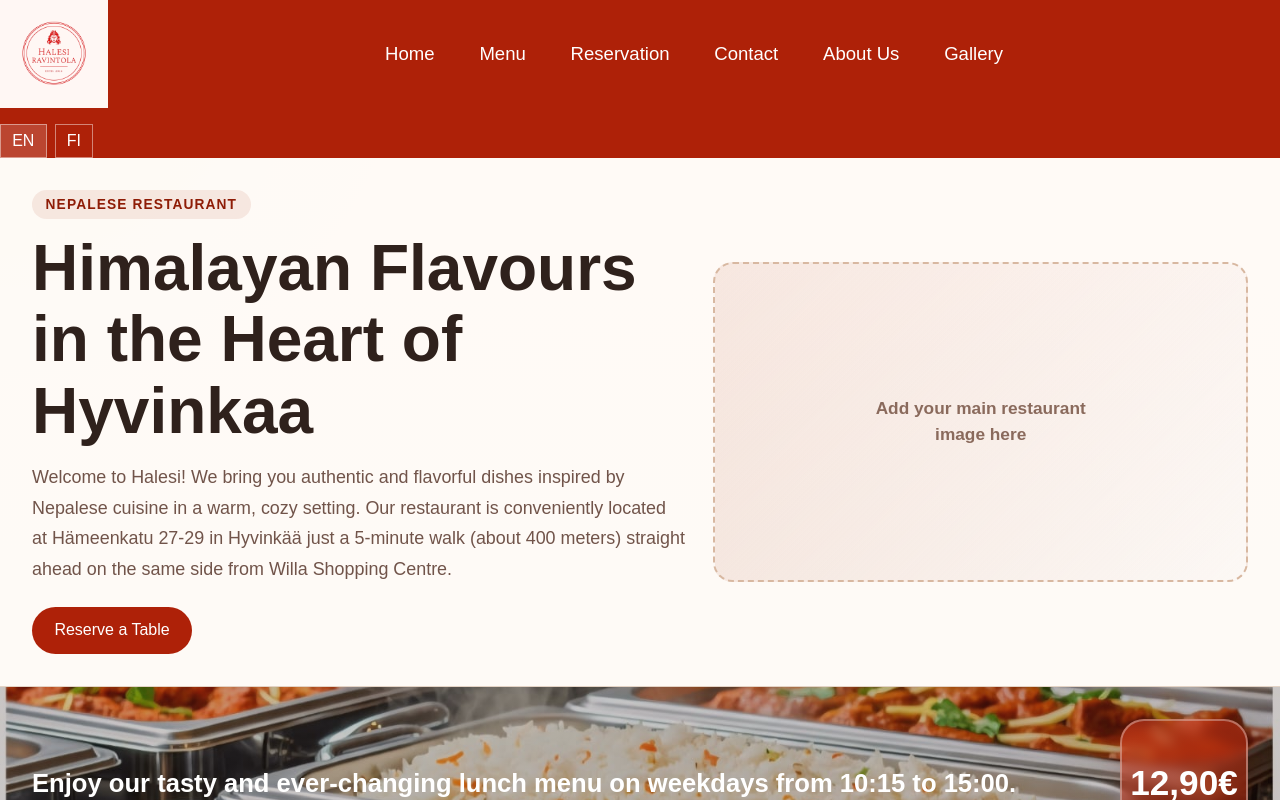
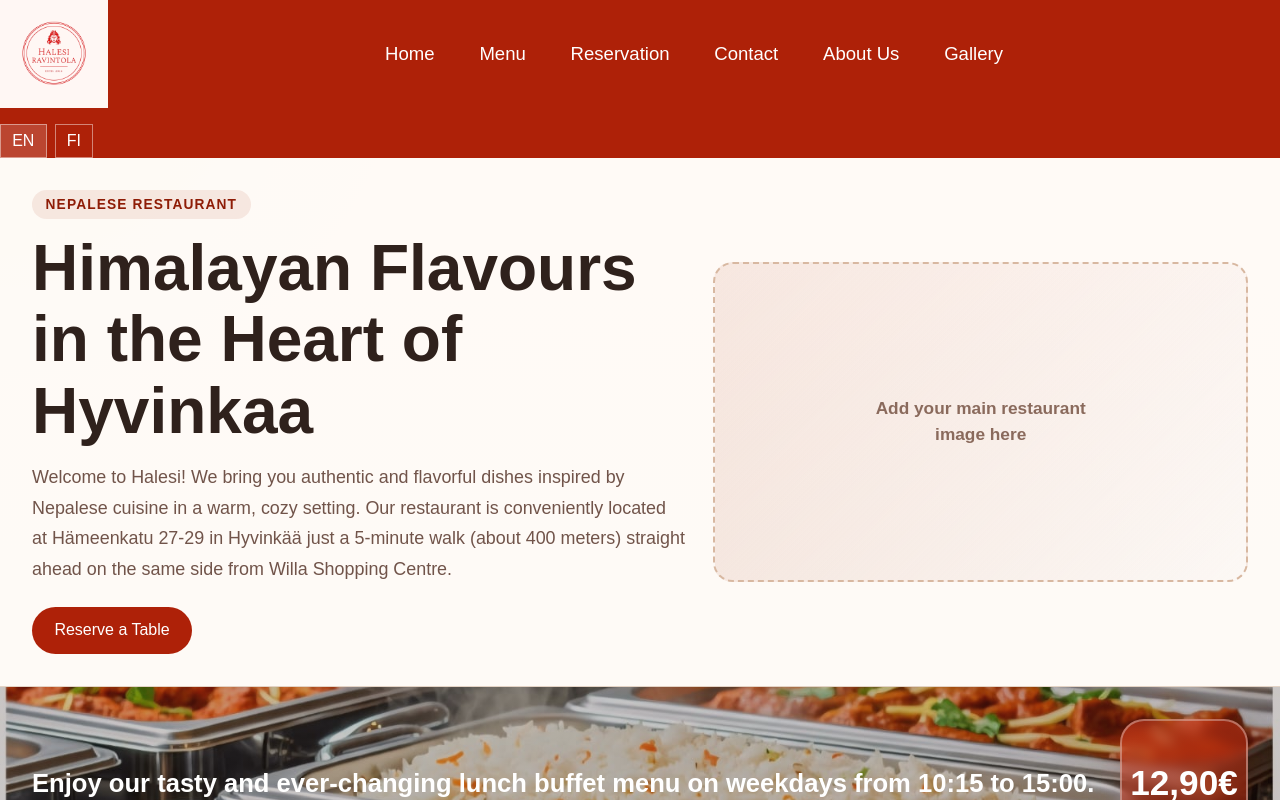
Before and after one commit to RavintolaHalesi/halesi-ravintola-website, a Next.js app: page / in a window 1280 px wide. Shown: the top 800 px of the page. Built offline with nearby package versions, Linux system fonts and the light colour scheme.

Commit message:
Update lunch banner to buffet image

```diff
--- a/app/page.js
+++ b/app/page.js
@@ -17,7 +17,7 @@ const translations = {
       "Welcome to Halesi! We bring you authentic and flavorful dishes inspired by Nepalese cuisine in a warm, cozy setting. Our restaurant is conveniently located at Hämeenkatu 27-29 in Hyvinkää just a 5-minute walk (about 400 meters) straight ahead on the same side from Willa Shopping Centre.",
     heroButton: "Reserve a Table",
     heroImage: "Add your main restaurant image here",
-    lunchText: "Enjoy our tasty and ever-changing lunch menu on weekdays from 10:15 to 15:00.",
+    lunchText: "Enjoy our tasty and ever-changing lunch buffet menu on weekdays from 10:15 to 15:00.",
     menuTitle: "A la Carte Delights, Crafted for Every Craving",
     menuText:
       "We serve beautiful, hearty dishes from our a la carte menu during both lunch and dinner.",
```
